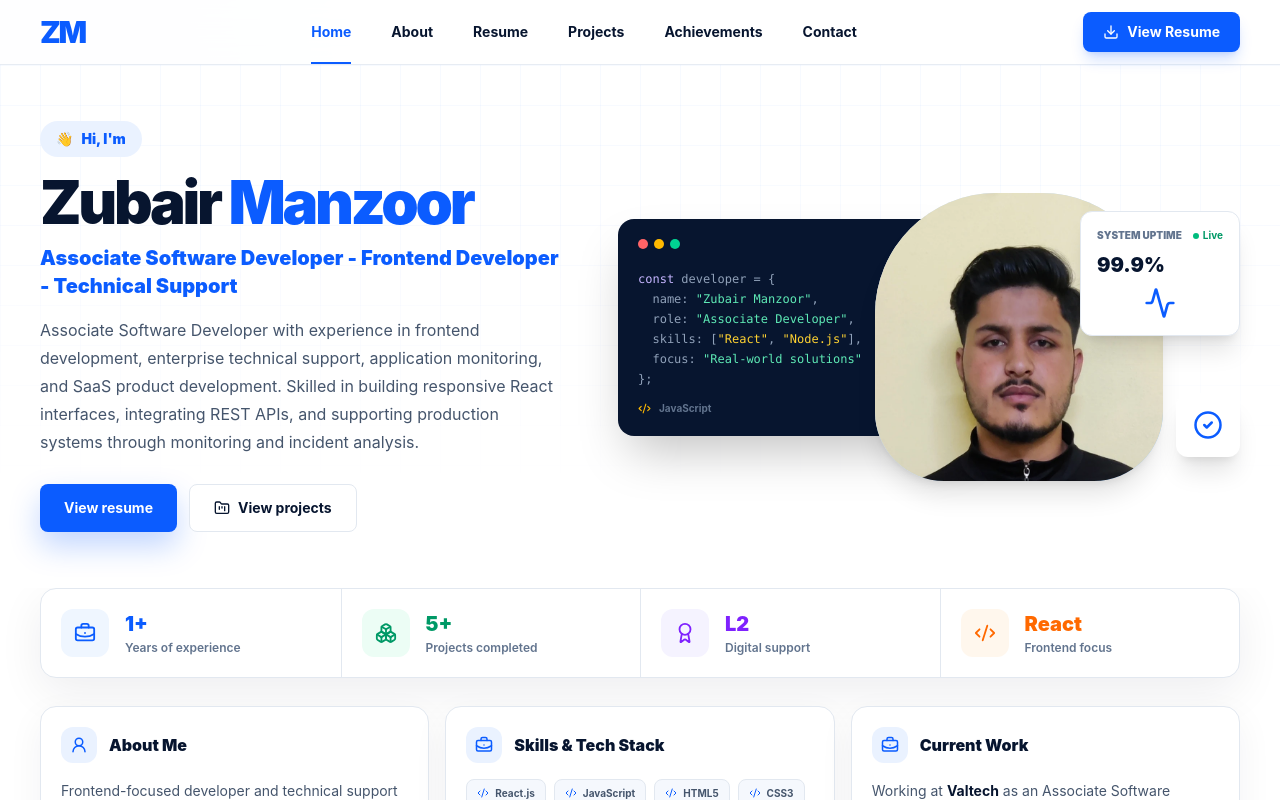
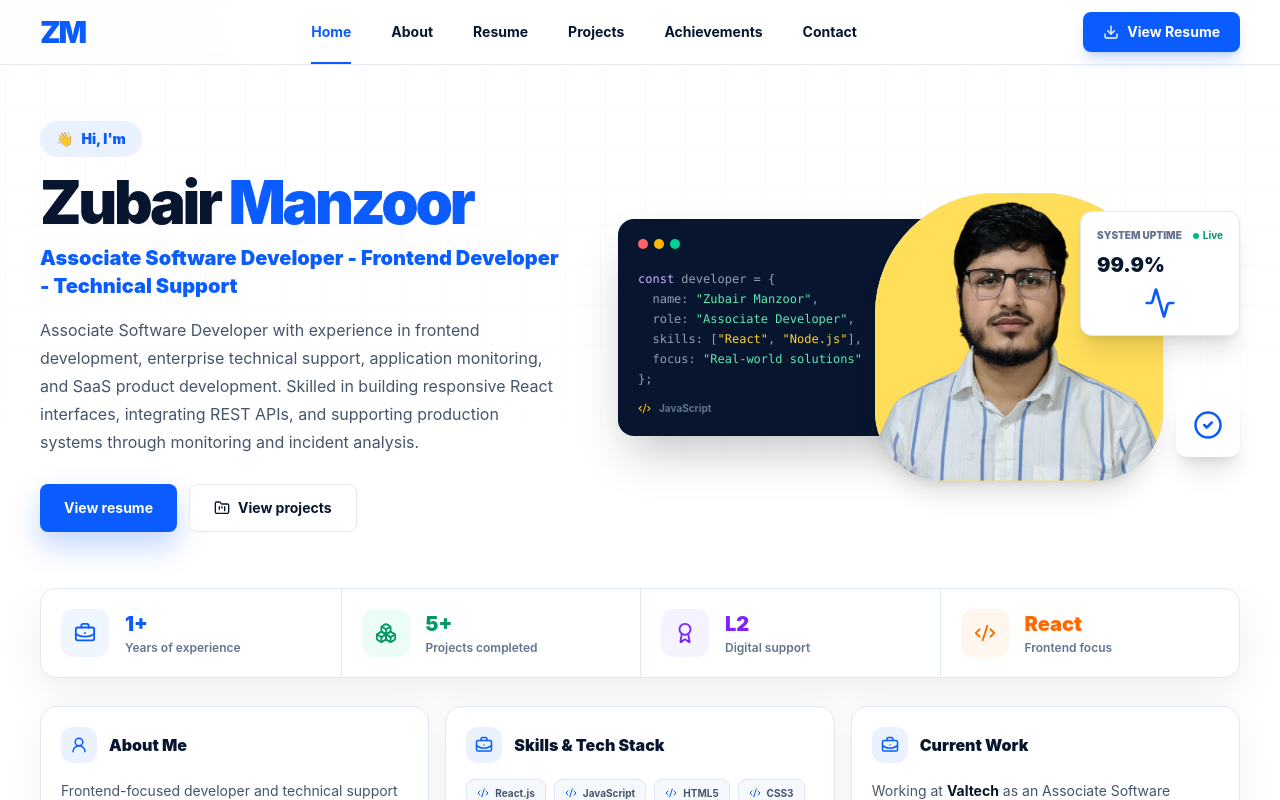
Before and after one commit to L-zubair/zubair-manzoor-portfolio, a React (Vite) app in the folder client/: page / in a window 1280 px wide. Shown: the top 800 px of the page. Built offline with nearby package versions, Linux system fonts and the light colour scheme.

Commit message:
Replace profile image with JPEG

```diff
--- a/client/src/data/portfolio.js
+++ b/client/src/data/portfolio.js
@@ -27,8 +27,8 @@ export const profile = {
   role: "Associate Software Developer - Frontend Developer - Technical Support",
   shortRole: "Associate Developer",
   resumeUrl: "/resume/Zubair-Manzoor.pdf",
-  profileImage: "/images/zubair-manzoor-profile.webp",
-  portraitImage: "/images/zubair-manzoor-portrait.webp",
+  profileImage: "/images/zubair-manzoor-profile.jpeg",
+  portraitImage: "/images/zubair-manzoor-profile.jpeg",
   email: "zubairmanzoor5578@gmail.com",
   phone: "+91 9149533730",
   location: "Bengaluru, India",
```
Also changed, not shown: client/public/images/zubair-manzoor-profile.jpeg (added), client/public/images/zubair-manzoor-profile.webp (deleted).
